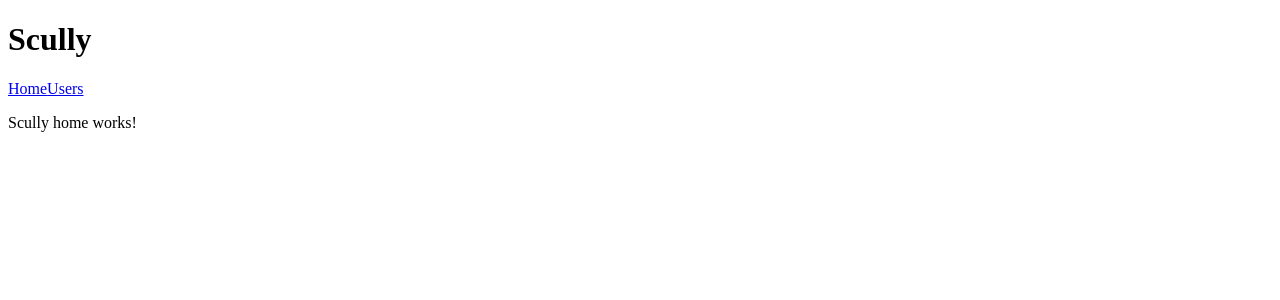
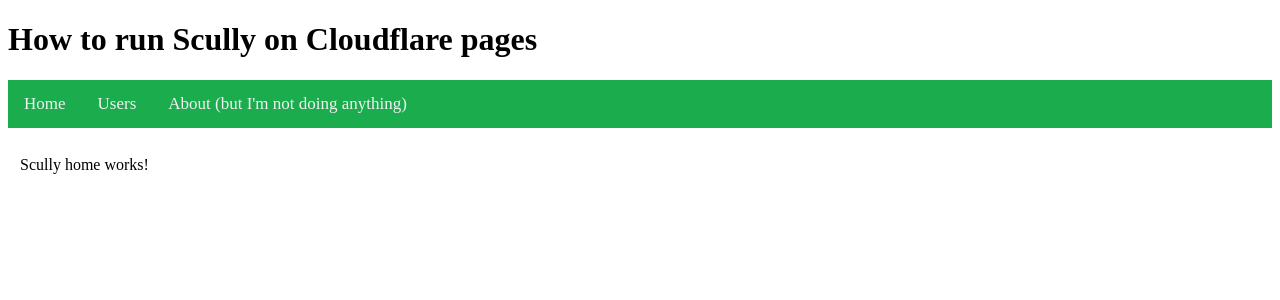
Before and after one commit to Jefiozie/scully-cloudflare, an Angular app: page / in a window 1280 px wide. Shown: the top 300 px of the page. Built offline with nearby package versions, Linux system fonts and the light colour scheme; what @scullyio/ng-lib would draw is missing.

Commit message:
chore: styling the app

```diff
--- a/src/app/app.component.css
+++ b/src/app/app.component.css
@@ -0,0 +1,34 @@
+nav {
+  overflow: hidden;
+  background-color: #1bac4e;
+}
+nav a {
+  float: left;
+  color: #f2f2f2;
+  text-align: center;
+  padding: 14px 16px;
+  text-decoration: none;
+  font-size: 17px;
+}
+
+nav a:hover {
+  background-color: #ddd;
+  color: #1bac4e;
+}
+
+@media screen and (max-width: 500px) {
+  nav a {
+    float: none;
+    display: block;
+    text-align: left;
+  }
+}
+
+section {
+  display: flex;
+  flex-direction: row;
+  justify-content: flex-start;
+  width: 1000px;
+  max-width: 100%;
+  padding: 12px;
+}
--- a/src/app/app.component.html
+++ b/src/app/app.component.html
@@ -1,3 +1,9 @@
-<h1>Scully</h1>
-<a href="/">Home</a><a href="/users">Users</a>
-<router-outlet></router-outlet>
+<h1>How to run Scully on Cloudflare pages</h1>
+<nav>
+  <a routerLink="/">Home</a>
+  <a routerLink="/users">Users</a>
+  <a routerLink="#">About (but I'm not doing anything)</a>
+</nav>
+<section>
+  <router-outlet></router-outlet>
+</section>
--- a/src/app/user/user.component.css
+++ b/src/app/user/user.component.css
@@ -0,0 +1,8 @@
+label {
+  color: black;
+  padding: 8px;
+}
+p{
+  padding: 8px;
+  color:#1bac4e;
+}
--- a/src/app/user/user.component.ts
+++ b/src/app/user/user.component.ts
@@ -19,9 +19,7 @@
 })
 export class UserComponent implements OnInit {
   userId$: Observable<number> = this.route.params.pipe(
-    tap(console.error),
     pluck('userId'),
-    map((val) => parseInt(val, 10)),
     shareReplay(1)
   );
 
--- a/src/app/users/users.component.css
+++ b/src/app/users/users.component.css
@@ -0,0 +1,10 @@
+ul {
+  list-style-type: none;
+  padding-inline-start:0px;
+}
+a {
+  text-decoration: none;
+  color: gray;
+  padding-top: 8px;
+  padding-bottom: 8px;
+}
--- a/src/app/users/users.component.html
+++ b/src/app/users/users.component.html
@@ -1,4 +1,3 @@
-<h1>Users</h1>
 <ul>
   <li *ngFor="let user of users$ | async">
     <a [routerLink]="user.id">
```
